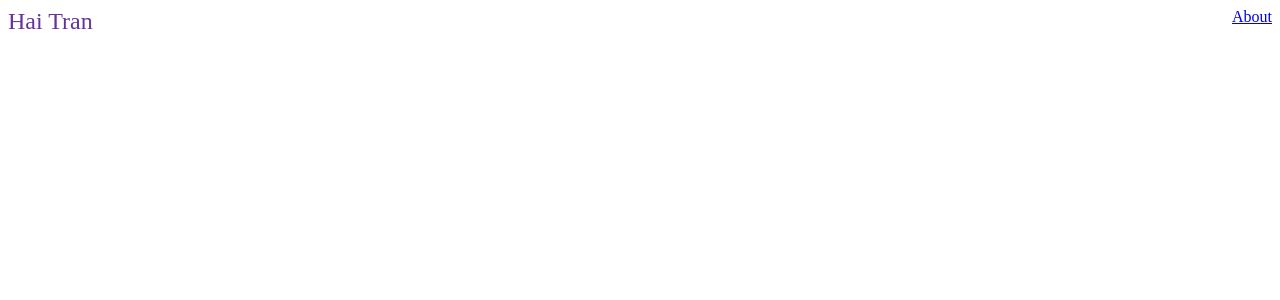
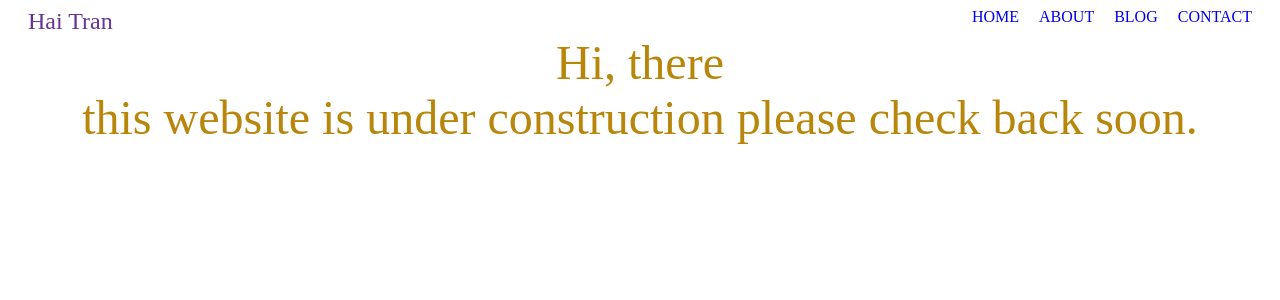
Before and after one commit to vroyibg/website, a React app: page / in a window 1280 px wide. Shown: the top 300 px of the page. Built offline with nearby package versions, Linux system fonts and the light colour scheme.

Commit message:
add header

```diff
--- a/src/App.jsx
+++ b/src/App.jsx
@@ -6,13 +6,32 @@ import Header from './Header';
 const Container = styled.div`
   max-width: 1920px;
   margin: auto;
+  height: 100vh;
+`;
+
+const Content = styled.div`
+display: flex;
+justify-content: center;
+align-content: center;
+font-size: 3rem;
+color: darkgoldenrod;
+flex-direction: row;
+height: 100%;
+text-align: center;
 `;
 
 function App() {
   return (
     <BrowserRouter>
       <Container>
-        <Header />
+        <Header/>
+        <Content>
+          <span style={{ display: 'inline-block' }}>
+Hi, there
+            <br />
+this website is under construction please check back soon.
+          </span>
+        </Content>
       </Container>
     </BrowserRouter>
   );
--- a/src/Header/Header.jsx
+++ b/src/Header/Header.jsx
@@ -6,6 +6,7 @@ const Container = styled.div`
   display: flex;
   flex-direction: row;
   justify-content: space-between;
+  padding: 0 20px;
 `;
 
 const Name = styled.div`
--- a/src/Header/RightMenu.jsx
+++ b/src/Header/RightMenu/RighMenu.jsx
@@ -7,9 +7,17 @@ const Container = styled.div`
   flex-direction: row;
 `;
 
+const NavLink = styled(Link)`
+  margin-left: 20px;
+  text-decoration: none;
+`;
+
 const RightMenu = () => (
   <Container>
-    <Link to="/about">About</Link>
+    <NavLink to="/">HOME</NavLink>
+    <NavLink to="/">ABOUT</NavLink>
+    <NavLink to="/">BLOG</NavLink>
+    <NavLink to="/">CONTACT</NavLink>
   </Container>
 );
 
--- /dev/null
+++ b/src/Header/RightMenu/index.js
@@ -0,0 +1,3 @@
+import RightMenu from './RighMenu';
+
+export default RightMenu;
```
